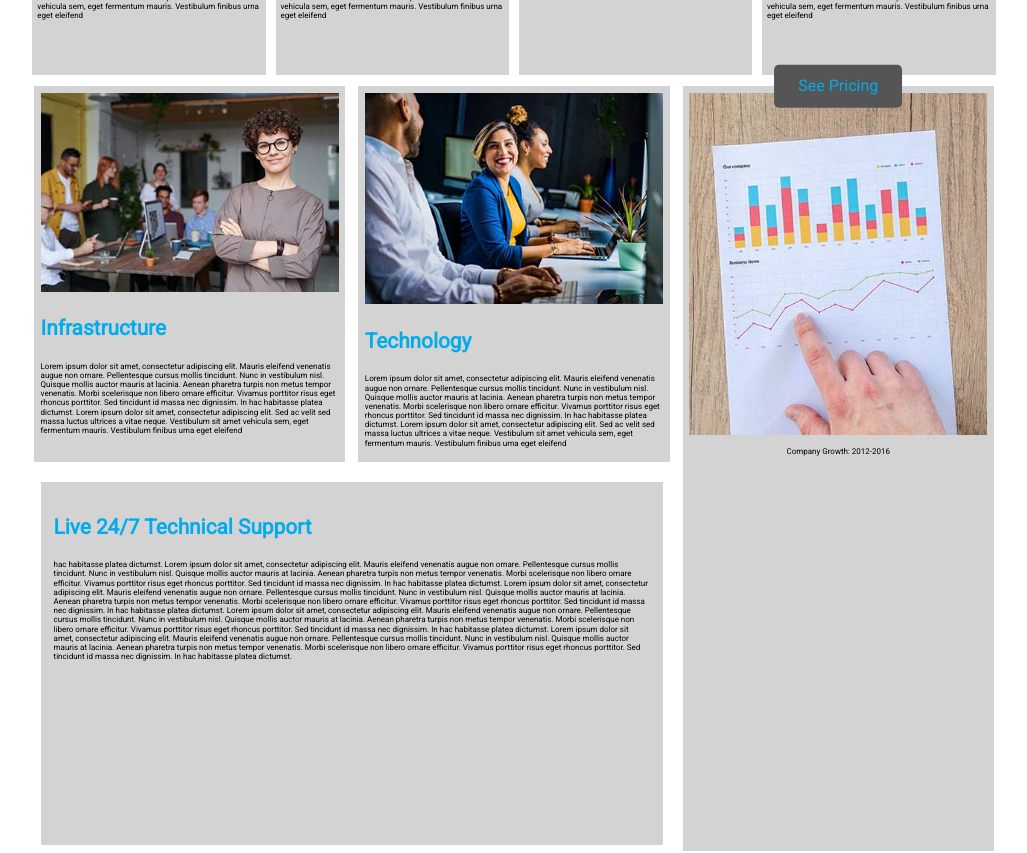
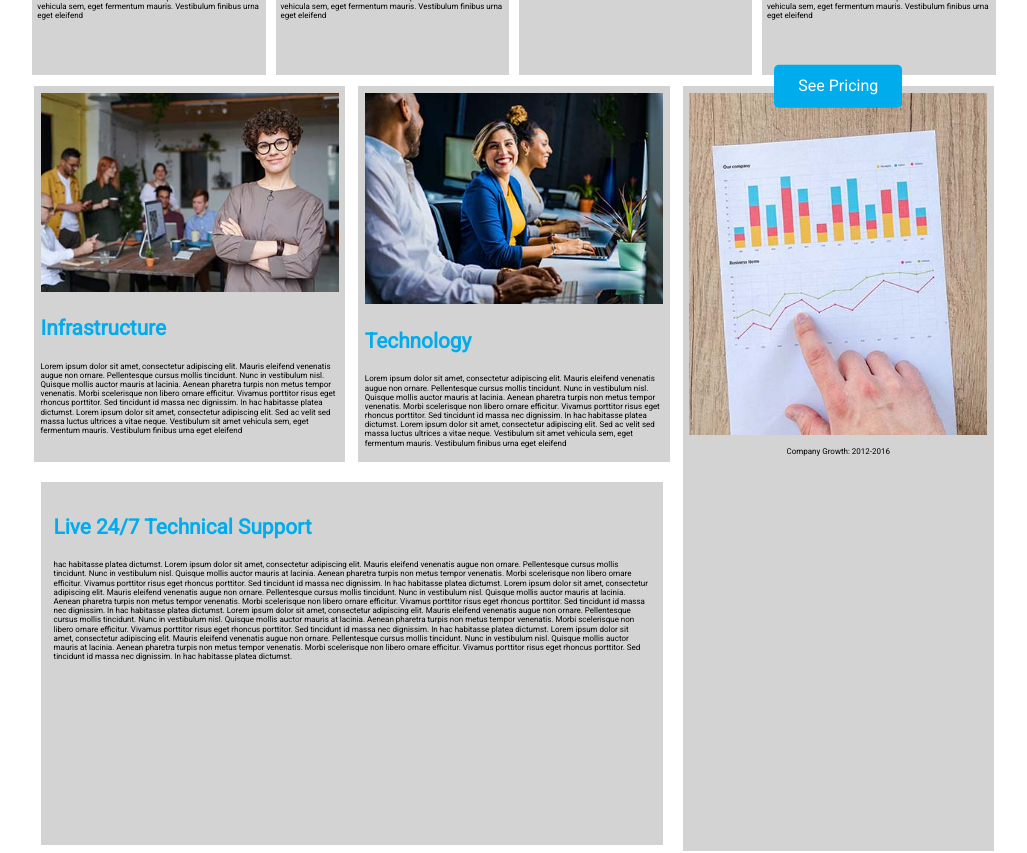
Before and after one commit to Sterlingh78/jobprep, a plain HTML site: page index.html in a window 1280 px wide. Shown: the part 1445-2298 px from the top of the page, without its empty margins (126-1153 px from the left). Drawn offline with nearby package versions, Linux system fonts and the light colour scheme.

Commit message:
button color

```diff
--- a/scss/_small.scss
+++ b/scss/_small.scss
@@ -104,8 +104,8 @@ nav ul li a {
                 left: 50%;
                 transform: translate(-50%, -50%);
                 -ms-transform: translate(-50%, -50%);
-                background-color: #555;
-                color: #00acec;
+                background-color: #00acec;
+                color: white;
                 padding: 12px 24px;
                 border: none;
                 border-radius: 5px;
```
Also changed, not shown: css/styles.css.
